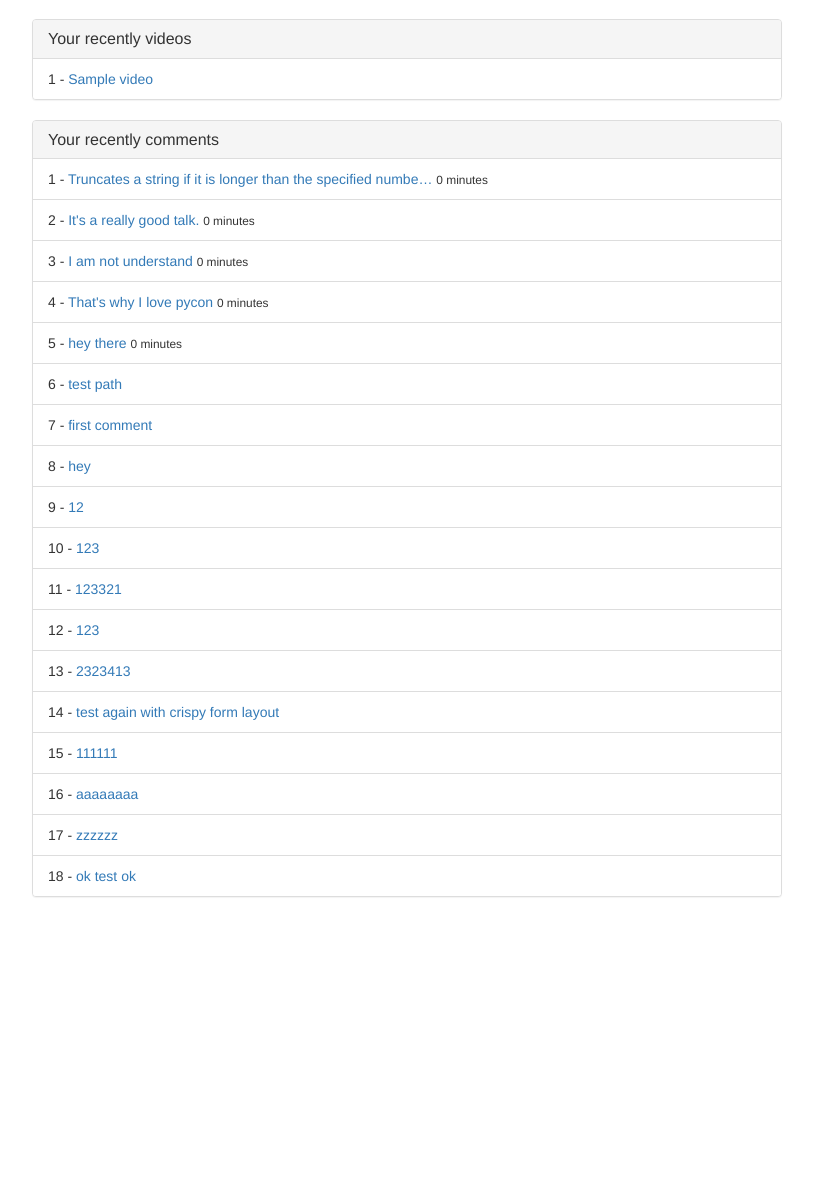
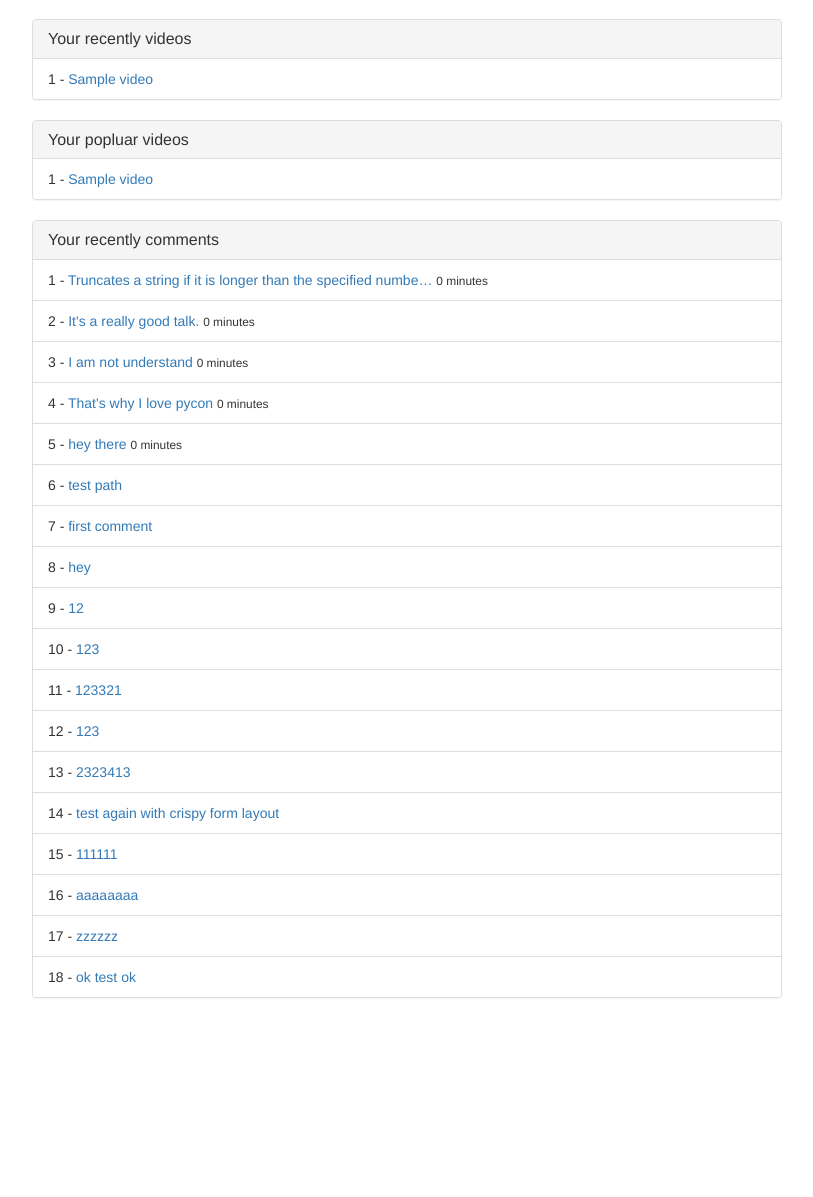
Before and after one commit to topaz1874/srvup, a Django app: template src/templates/home_logged_in.html in a window 1280 px wide. Shown: the part 51-1248 px from the top of the page, without its empty margins (233-1046 px from the left). Run offline with Django 3.2, Linux system fonts and the light colour scheme; data comes from the database, SQL or seed files in the repository; both versions use the stored data as it was after the commit; the template is opened without the code that fills it: values that come from a table or form of the project are taken from there, most other values are stand-ins (such as "Sample title", 1, 10 or a date in 2020); some libraries are stand-ins or nearby versions.

Commit message:
update home view fun now can see popluar videos in home page

```diff
--- a/src/templates/home_logged_in.html
+++ b/src/templates/home_logged_in.html
@@ -13,6 +13,25 @@
       </div>
       <ul class="list-group">
         {% for video in obj_lst %}
+        <li class="list-group-item">
+        {{ forloop.counter }} -
+            <a href="{{ video.get_absolute_url }}">{{ video.title }}</a>
+            <br/>
+        </li>
+        {% endfor %}
+      </ul>
+    </div>
+    </div>
+    {% endif %}
+
+    {% if popular_videos %}
+    <div class="col-sm-8 col-sm-offset-2">
+    <div class="panel panel-default">
+      <div class="panel-heading">
+      <h4 class="panel-title">Your popluar videos</h4>
+      </div>
+      <ul class="list-group">
+        {% for video in popular_videos %}
         <li class="list-group-item">
         {{ forloop.counter }} -
             <a href="{{ video.get_absolute_url }}">{{ video.title }}</a>
@@ -42,5 +61,6 @@
     </div>
     {% endif %}
     </div>
+
 </div>
 {% endblock %}
--- a/src/video/models.py
+++ b/src/video/models.py
@@ -71,10 +71,6 @@ class Video(models.Model):
         full_url ="%s%s" % (settings.MY_DOMAINS, self.get_absolute_url())
         return full_url
 
-    def save(self, *args, **kwargs):
-        self.ordering = self.id
-        super(Video, self).save(*args, **kwargs)
-
     def get_next_vid(self):
         vid = get_vid("next", self)
         if vid:
@@ -101,6 +97,7 @@ def vid_signal_post_save_receiver(sender,instance,created,**kwargs):
     """press save button to create slug and ordering field """
     print "signal sent"
     if created:
+        instance.ordering = instance.id
         slugify_title = slugify(instance.title)
         new_slug = "%s %s" %(instance.title, str(instance.id))
         try:
```
Also changed, not shown: src/analytics/admin.py (+7 -1 lines), src/srvup/views.py (+35 -0 lines), src/analytics/migrations/0004_auto_20160804_1015.py (added), src/comment/migrations/0007_auto_20160804_1015.py (added), src/db.sqlite3, 2 other files.
